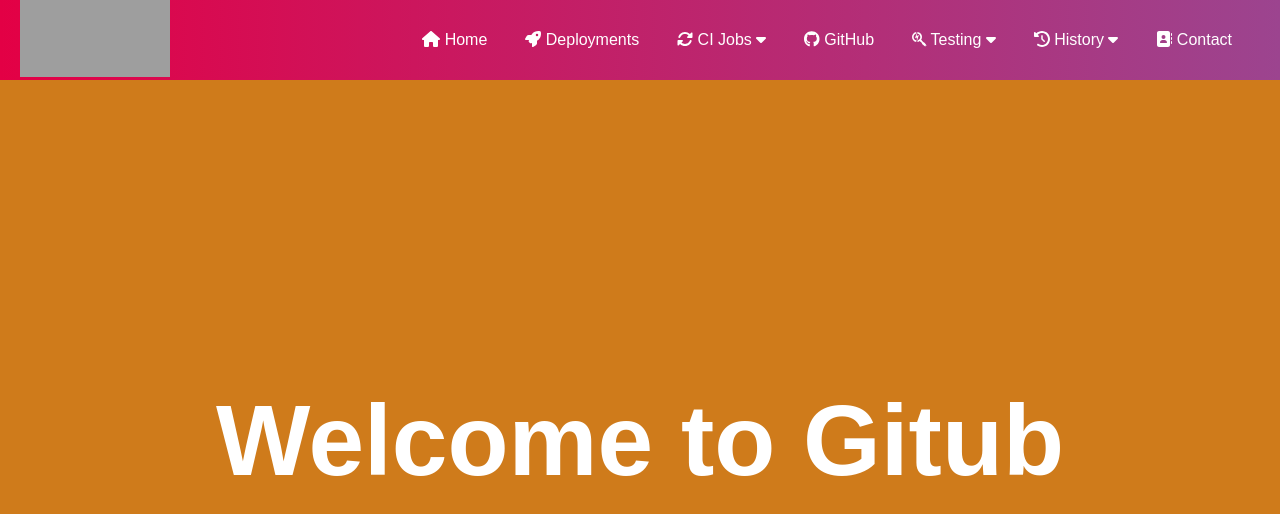
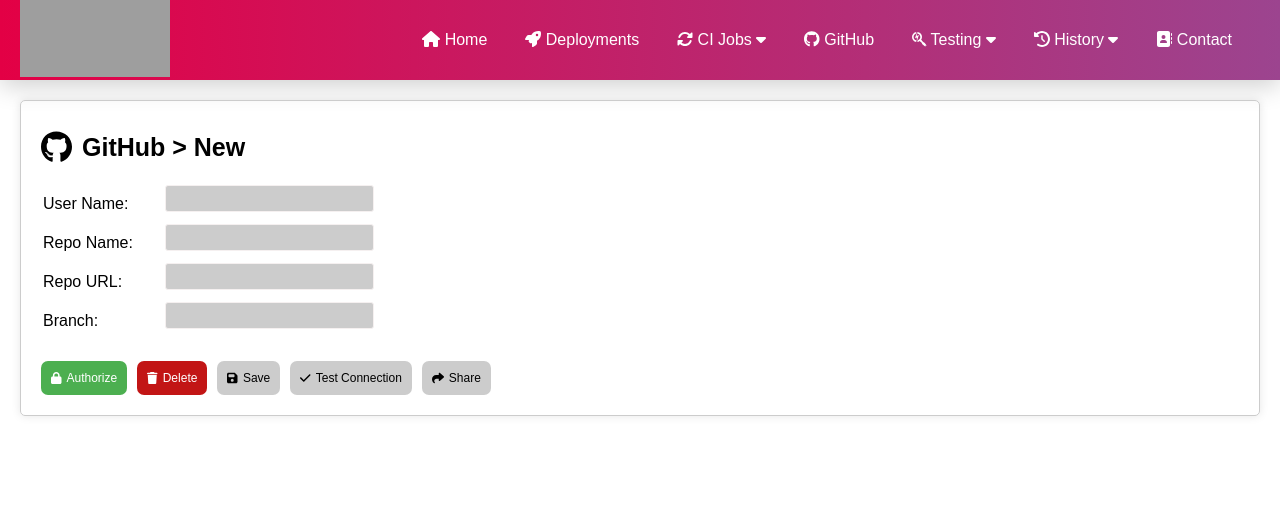
Before and after one commit to triad7/LdTech-DevApp, a React (Create React App) app: page /github in a window 1280 px wide. Shown: the top 514 px of the page. Built offline with nearby package versions, Linux system fonts and the light colour scheme; grey boxes are pictures that could not be loaded.

Commit message:
Third Update By Sambit Nayak :boom:

```diff
--- a/src/App.css
+++ b/src/App.css
@@ -5,36 +5,15 @@
   font-family: 'PT Sans', sans-serif;
 }
 
-.home,
-.deployments,
 .cijob,
 .contact-us,
 .history,
-.github,
 .testing{
   display: flex;
   height: 90vh;
   align-items: center;
   justify-content: center;
   font-size: 3rem;
-}
-
-.home {
-  background-color: black;
-  background-position: center;
-  background-size: cover;
-  background-repeat: no-repeat;
-  color: #fff;
-  font-size: 100px;
-}
-
-.deployments {
-  background-color: aquamarine;
-  background-position: center;
-  background-size: fill;
-  background-repeat: no-repeat;
-  color: #fff;
-  font-size: 100px;
 }
 
 .cijob{
@@ -62,14 +41,7 @@
   color: #fff;
   font-size: 100px;
 }
-.github {
-  background-color: rgb(207, 123, 27);
-  background-position: center;
-  background-size: cover;
-  background-repeat: no-repeat;
-  color: #fff;
-  font-size: 100px;
-}
+
 .testing{
   background-color: rgb(236, 97, 72);
   background-position: center;
@@ -78,3 +50,148 @@
   color: #fff;
   font-size: 100px;
 }
+
+
+/* Deployment.css */
+.deployments-page {
+  padding: 35px;
+}
+
+.deployment-header {
+  display: flex;
+  justify-content: space-between;
+  align-items: center;
+  margin-bottom: 20px;
+}
+
+.deployment-title {
+  display: flex;
+  align-items: center;
+  font-size: 20px;
+  margin-left: 20px;
+}
+
+.deployment-icon {
+  margin-right: 10px;
+}
+
+.new-deployment {
+  display: flex;
+  align-items: center;
+  font-size: 18px;
+  cursor: pointer;
+  margin-right: 50px;
+  color:  #9c448f;
+}
+
+.plus-icon {
+  margin-left: 10px;
+}
+
+.deployments {
+  font-size: 24px;
+  margin-top: 50px;
+}
+.paragraph {
+  margin-bottom: 17px;
+}
+.deployment-btn{
+  margin-top: 40px;
+}
+.deployment-btn button{
+  padding: 5px 30px 5px 30px;
+  color: #fff;
+  background: linear-gradient(to right, #E30045, #9c448f);
+  border-radius: 8px;
+  border: none;
+  padding:10px 30px 10px 30px;
+}
+.deployment-content {
+  padding: 20px;
+  background-color: white;
+  box-shadow: -10px 0px 20px rgba(0, 0, 0, 0.1), 0px 10px 20px rgba(0, 0, 0, 0.1);
+}
+
+ .github-page {
+  margin: 20px;
+  padding: 20px;
+  border: 1px solid #ccc;
+  border-radius: 5px;
+  box-shadow: 0 0 10px rgba(0, 0, 0, 0.1);
+}
+
+.github-header {
+  display: flex;
+  align-items: center;
+  margin-bottom: 20px;
+}
+
+.github-icon {
+  font-size: 2rem;
+  margin-right: 10px;
+  margin-top: 10px;
+}
+
+.github-title {
+  font-size: 25px;
+  margin-top: 10px;
+}
+
+.github-form {
+  margin-bottom: 20px;
+}
+
+.formgroup {
+  margin-bottom: 10px;
+}
+
+label {
+  display: inline-block;
+}
+
+input {
+  width: 100%;
+  padding: 5px 0px;
+  background-color: #ccc;
+  border: 1px solid #f5f0f0;
+  border-radius: 3px;
+  margin-left: 30px;
+  margin-bottom: 10px;
+}
+
+.button-group button {
+  padding: 10px 10px;
+  margin-right: 10px;
+  font-size: 12px;
+  border: none;
+  border-radius: 7px;
+}
+
+.auth-icon,
+.save-icon,
+.delete-icon,
+.test-icon,
+.share-icon {
+  margin-right: 5px;
+}
+
+.authorize-button {
+  background-color: #4caf50;
+  color: white;
+}
+
+.save-button {
+  background-color: #ccc;
+  color: black;
+}
+
+.delete-button {
+  background-color: #c21515;
+  color: #fff;
+}
+
+.test-connection-button,
+.share-button {
+  background-color: #ccc;
+  color: black;
+}
--- a/src/App.js
+++ b/src/App.js
@@ -24,7 +24,7 @@
         <Route path="/github" element={<Github />} />
         <Route path="/history" element={<History />} />
         <Route path="/testing" element={<Testing />} />
-        <Route path="/contact-us" element={<Contact />} />
+        <Route path="/contact" element={<Contact />} />
       </Routes>
     </Router>
   );
--- a/src/components/Subpages/Footer.js
+++ b/src/components/Subpages/Footer.js
@@ -20,7 +20,7 @@
         <a href="#" className="social-icon">
           <FontAwesomeIcon icon={faInstagram} />
         </a>
-        <a href="#" className="social-icon">
+        <a href="https://www.linkedin.com/company/livedigitaltechnologies/mycompany/" className="social-icon">
           <FontAwesomeIcon icon={faLinkedinIn} />
         </a>
       </div>
--- a/src/components/Subpages/Services.css
+++ b/src/components/Subpages/Services.css
@@ -23,6 +23,7 @@
     background: linear-gradient(to right, #ad3358, #99538f);;
     box-shadow: black;
     text-align: center;
+    color: #fff;
   }
 
   .service-card h3 {
--- a/src/components/pages/Deployments.js
+++ b/src/components/pages/Deployments.js
@@ -1,6 +1,35 @@
 import React from 'react';
 import '../../App.css';
+import { Link } from 'react-router-dom';
+import { FontAwesomeIcon } from '@fortawesome/react-fontawesome';
+import { faArrowAltCircleUp, faPlusCircle } from '@fortawesome/free-solid-svg-icons';
 
 export default function Deployments() {
-  return <h1 className='deployments'>Welcome to Deployments Page</h1>;
+  return (
+    <div className='deployments-page'>
+      <div className='deployment-header'>
+        <div className='deployment-title'>
+          <FontAwesomeIcon icon={faArrowAltCircleUp} className='deployment-icon' />
+          Deployments
+        </div>
+        <div className='new-deployment'>
+        <FontAwesomeIcon icon={faPlusCircle} className='plus-icon' /> &nbsp; New Deployment
+        </div>
+      </div>
+      <div className='deployment-content'>
+      <h2 className='deployments'>Thank's for Trying us out !!!</h2> <br/><br />
+      <p className='paragraph'>You are minutes away from an awesome Salesforce deployment experience</p>
+      <p className='paragraph'>To get strted, please add one or more organization that you would like to deploy to or from. This can be done via GitHub > Add GitHub</p>
+      <p className='paragraph'>Once you have at least two organizations, you can create your first deployment by navigating to Deployments > New Deployments</p>
+      <p className='paragraph'>We aim to make your Salesforce deployment as effortless as possible and would to love to hear your feedback. </p>
+      <p className='paragraph'>Please feel free to email us at <span>hr@ldtech.com </span> </p>
+      <div className='deployment-btn'>
+        <Link to='/contact'>
+        <button>Contact-Us</button>
+        </Link>
+      </div>
+      </div>
+
+    </div>
+  );
 }
--- a/src/components/pages/Github.js
+++ b/src/components/pages/Github.js
@@ -1,6 +1,76 @@
-import React from 'react';
+import React, { useState } from 'react';
 import '../../App.css';
+import { FontAwesomeIcon } from '@fortawesome/react-fontawesome';
+import { faLock, faShare, faSave, faCheck, faTrash } from '@fortawesome/free-solid-svg-icons';
+import { faGithub as fabGithub } from '@fortawesome/free-brands-svg-icons';
 
 export default function Github() {
-  return <h1 className='github'>Welcome to Gitub</h1>;
+  const [username, setUsername] = useState('');
+  const [repo, setRepo] = useState('');
+  const [url, setUrl] = useState('');
+  const [branch, setBranch] = useState('');
+
+  const handleUsernameChange = (event) => {
+    setUsername(event.target.value);
+  };
+
+  const handleDeleteClick = () => {
+    setUsername('');
+    setRepo('');
+    setUrl('');
+    setBranch('');
+  };
+
+  return (
+    <div className='github-page'>
+      <div className='github-header'>
+        <FontAwesomeIcon icon={fabGithub} className='github-icon' />
+        <h1 className='github-title'>
+          GitHub &gt; {username ? <span>{username}</span> : 'New'}
+        </h1>
+      </div>
+      <table className='github-form'>
+        <tbody>
+          <tr>
+            <td><label htmlFor='name'>User Name:</label></td>
+            <td><input type='text' id='name' value={username} onChange={handleUsernameChange} /></td>
+          </tr>
+          <tr>
+            <td><label htmlFor='repo'>Repo Name:</label></td>
+            <td><input type='text' id='repo' value={repo} onChange={(e) => setRepo(e.target.value)} /></td>
+          </tr>
+          <tr>
+            <td><label htmlFor='url'>Repo URL:</label></td>
+            <td><input type='text' id='url' value={url} onChange={(e) => setUrl(e.target.value)} /></td>
+          </tr>
+          <tr>
+            <td><label htmlFor='branch'>Branch:</label></td>
+            <td><input type='text' id='branch' value={branch} onChange={(e) => setBranch(e.target.value)} /></td>
+          </tr>
+        </tbody>
+      </table>
+      <div className='button-group'>
+        <button className='authorize-button'>
+          <FontAwesomeIcon icon={faLock} className='auth-icon' />
+          Authorize
+        </button>
+        <button className='delete-button' onClick={handleDeleteClick}>
+          <FontAwesomeIcon icon={faTrash} className='delete-icon' />
+          Delete
+        </button>
+        <button className='save-button'>
+          <FontAwesomeIcon icon={faSave} className='save-icon' />
+          Save
+        </button>
+        <button className='test-connection-button'>
+          <FontAwesomeIcon icon={faCheck} className='test-icon' />
+          Test Connection
+        </button>
+        <button className='share-button'>
+          <FontAwesomeIcon icon={faShare} className='share-icon' />
+          Share
+        </button>
+      </div>
+    </div>
+  );
 }
```
